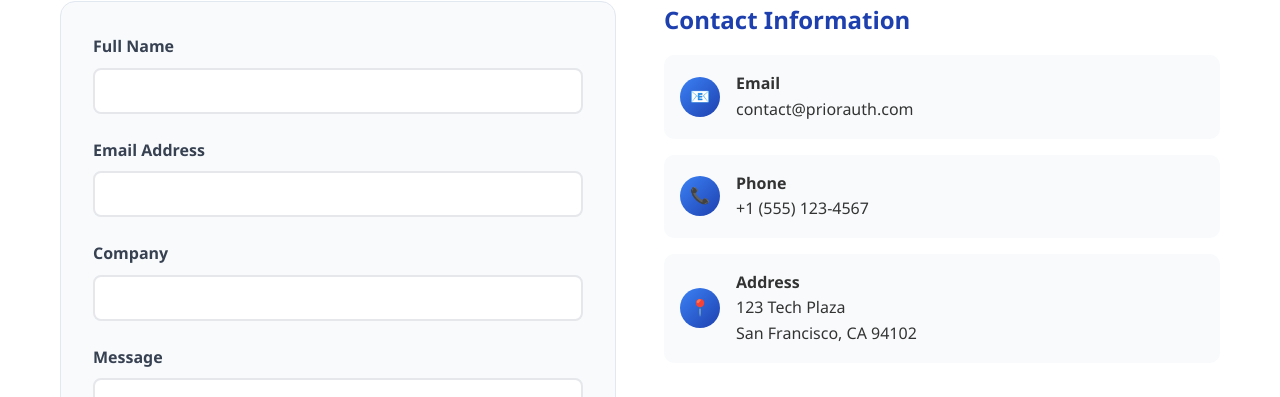
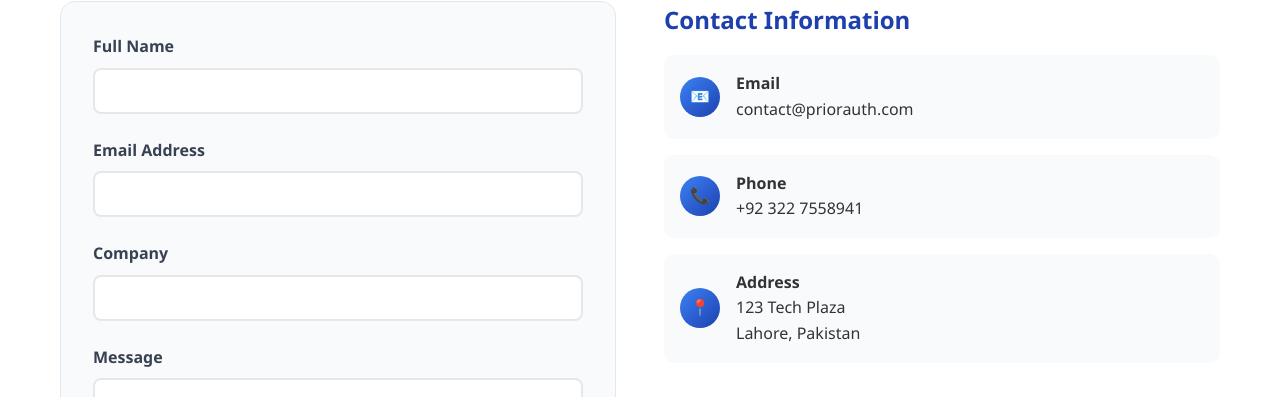
Before and after one commit to BlueHealth29/PriorAuth, a plain HTML site: page index.html in a window 1280 px wide. Shown: the part 2108-2505 px from the top of the page. Drawn offline with Linux system fonts and the light colour scheme.

Commit message:
Update index.html

```diff
--- a/index.html
+++ b/index.html
@@ -476,7 +476,7 @@
                         <div class="contact-icon">📞</div>
                         <div>
                             <strong>Phone</strong><br>
-                            +1 (555) 123-4567
+                            +92 322 7558941
                         </div>
                     </div>
                                             <div class="contact-item">
@@ -484,7 +484,7 @@
                         <div>
                             <strong>Address</strong><br>
                             123 Tech Plaza<br>
-                            San Francisco, CA 94102
+                            Lahore, Pakistan
                         </div>
                     </div>
                 </div>
```
